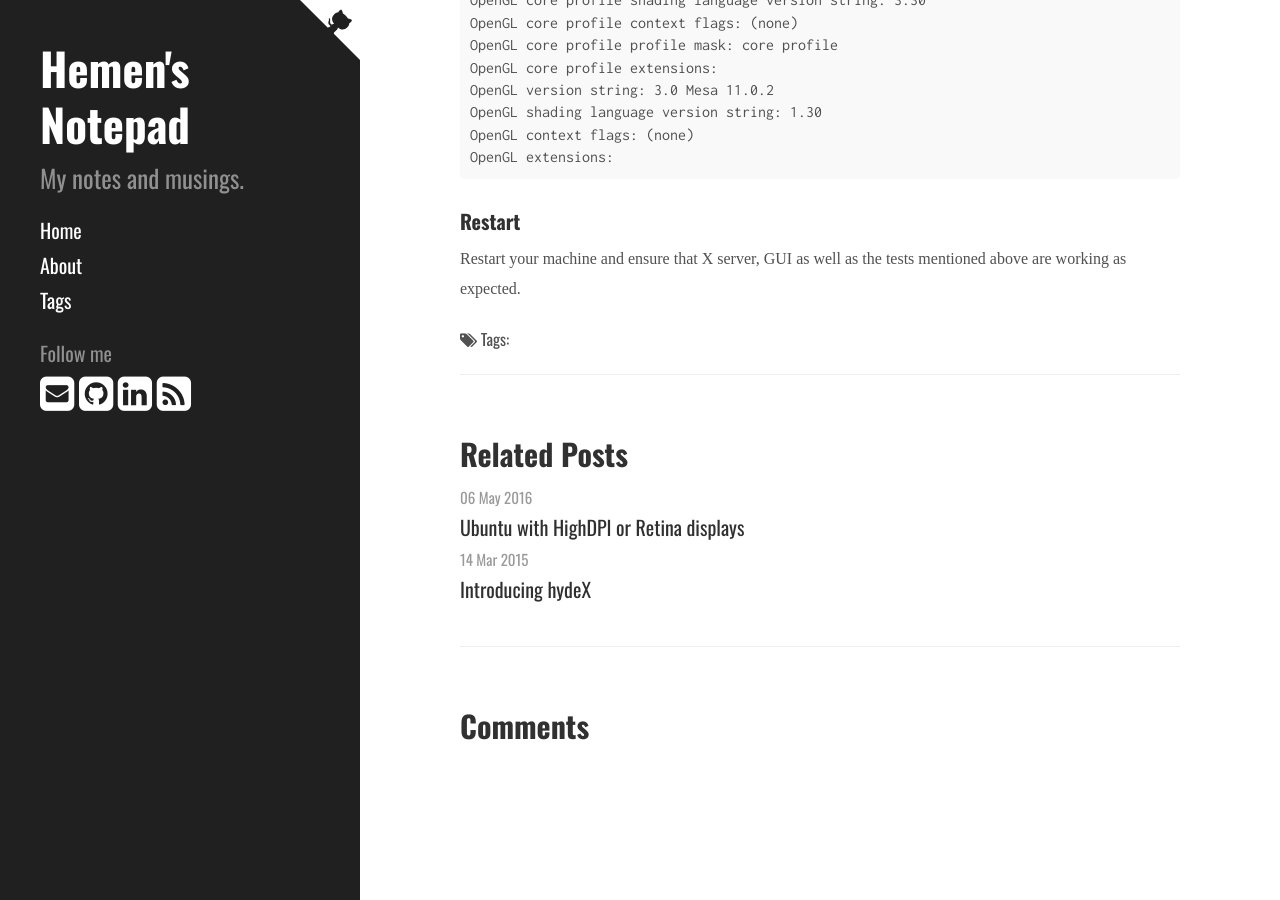
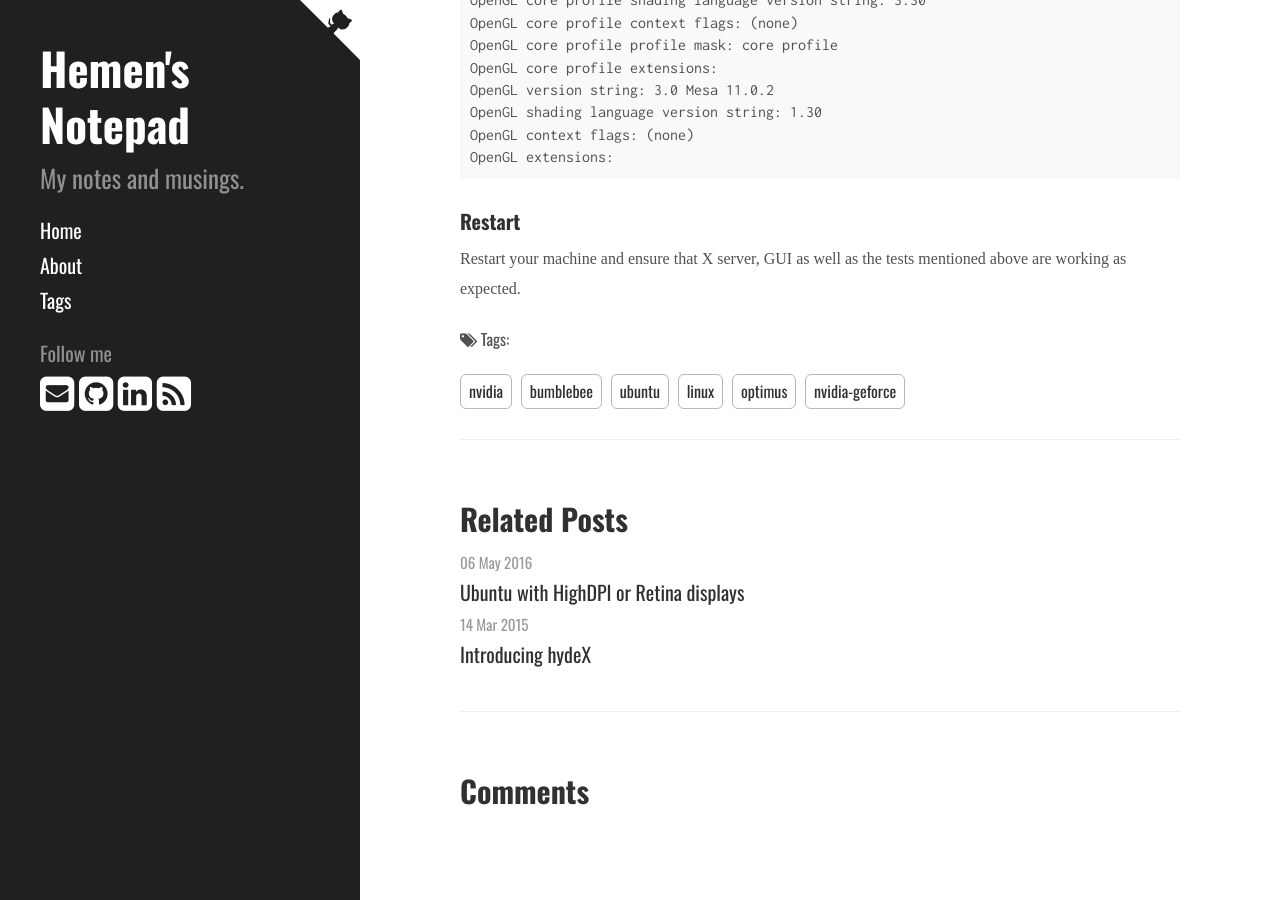
Before and after one commit to hemenkapadia/hemenkapadia.github.io, a Jekyll site: the page built from _posts/2016-05-07-Ubuntu-with-Nvidia-Bumblebee.md, in a window 1280 px wide and 900 px high, scrolled down 8440 px. Built offline with Jekyll 4.4.1, drawn with Linux system fonts in a browser that asks for light colours; nearby versions of some CDN libraries; some web fonts are replaced; comment, search, counter and statistics services are not loaded.

Commit message:
Adding Tags to posts

```diff
--- a/_posts/2016-05-07-Ubuntu-with-Nvidia-Bumblebee.md
+++ b/_posts/2016-05-07-Ubuntu-with-Nvidia-Bumblebee.md
@@ -3,6 +3,13 @@ layout: post
 title: Nvidia + Bumblebee (Optimus) on Ubuntu
 excerpt: Guide to configure Ubuntu to work with Nvidia drivers + Bumblebee on an Optimus laptop.
 comments: true
+tags:
+  - Nvidia
+  - Bumblebee
+  - Ubuntu
+  - Linux
+  - Optimus
+  - Nvidia Geforce
 ---
 This guide lists the procedure of installing Nvidia proprietary drivers on [Dell 7559](http://www.dell.com/us/p/inspiron-15-7559-laptop/pd?oc=dncwpw5724s&model_id=inspiron-15-7559-laptop) along with Bumblebee to get the benefits of power management provided by the Optimus technology at the same time having the flexibility to use the Nvidia GPU features without requiring to logout/login each time a configuration change is needed.
 
```
Also changed, not shown: _posts/2015-03-14-introducing-hydeX.md (+4 -0 lines), _posts/2016-05-06-Configuring-Ubuntu-for-highDPI-and-Retina-displays.md (+5 -0 lines).
